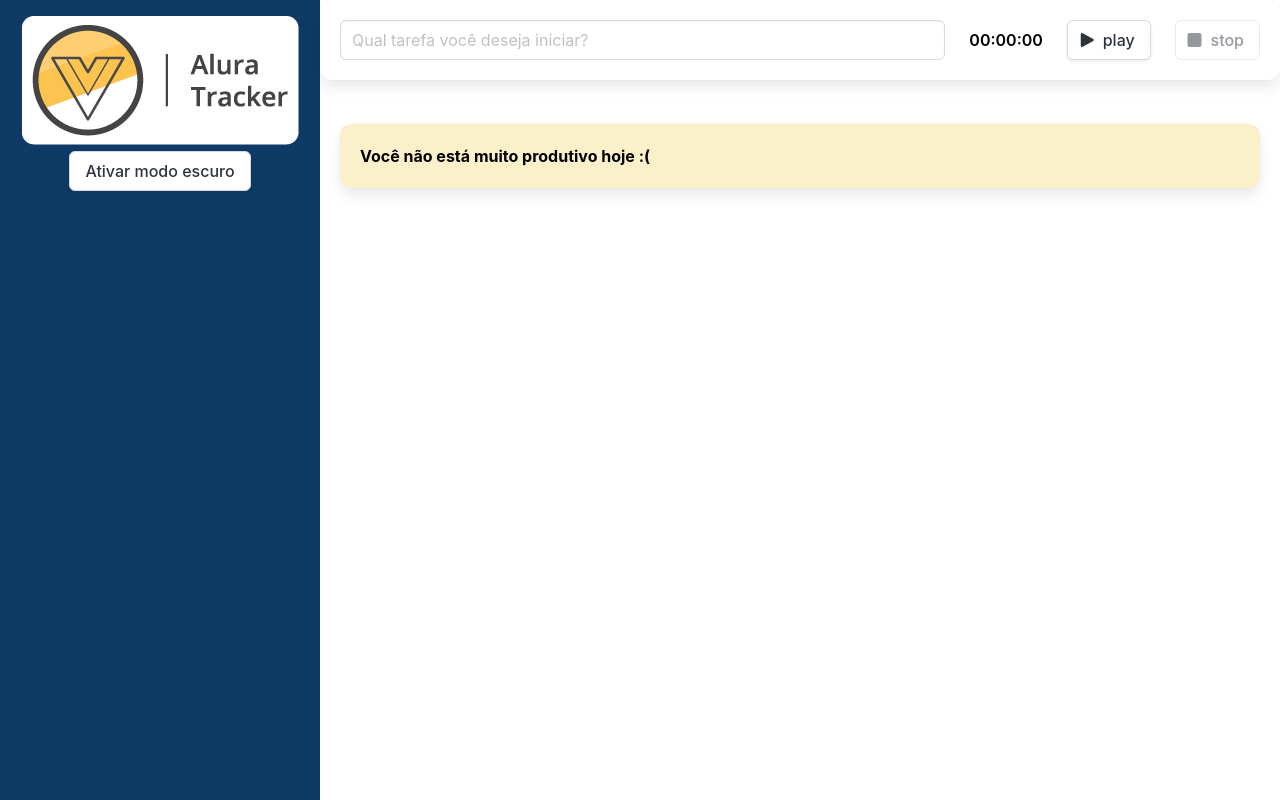
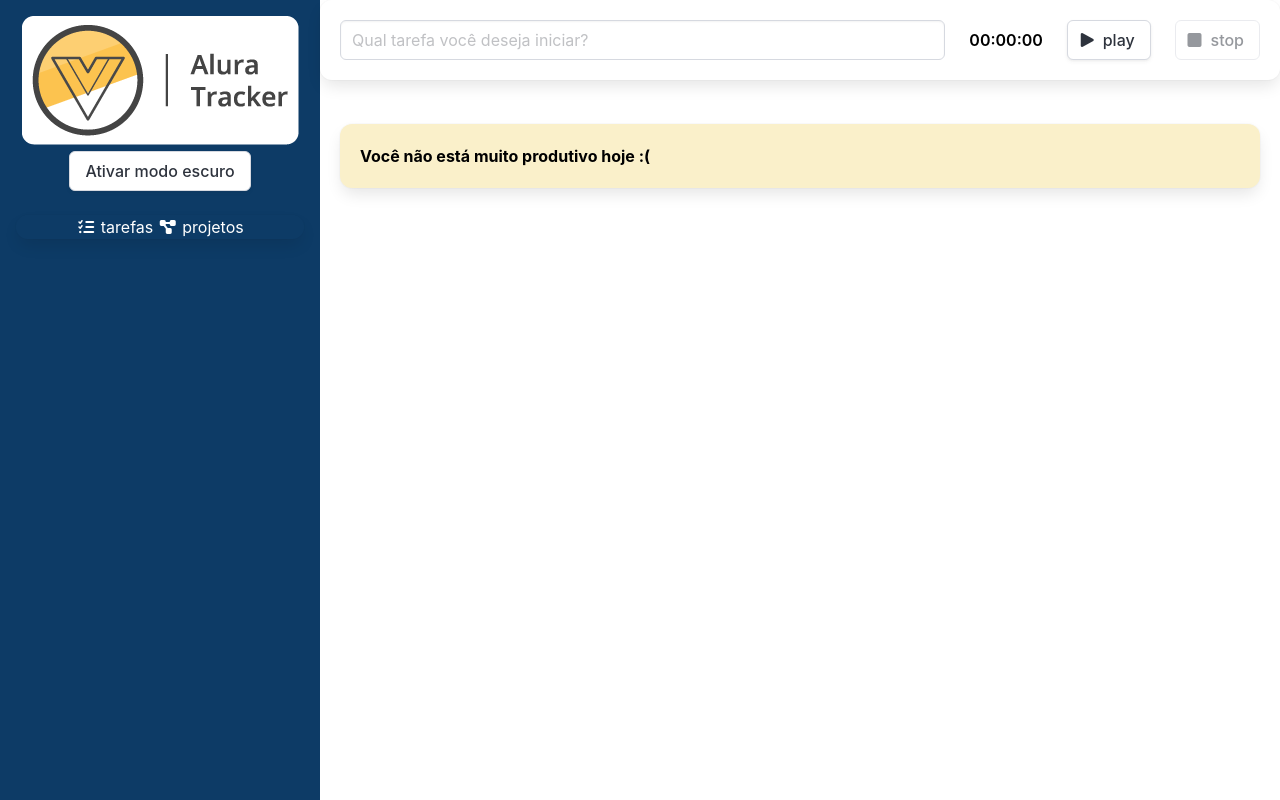
Before and after one commit to Leandrotxr/alura-tracker, a Vue app: page /#/ in a window 1280 px wide. Built offline with nearby package versions, Linux system fonts and the light colour scheme.

Commit message:
feat: adicionando links para outras páginas

```diff
--- a/src/components/BarraLateral.vue
+++ b/src/components/BarraLateral.vue
@@ -6,6 +6,20 @@
         <button class="button" @click="alterarTema">
           {{ textoBotao }}
         </button>
+        <nav class="panel mt-5">
+          <ul>
+            <li>
+              <RouterLink to="/" class="link">
+                <i class="fas fa-tasks"></i>
+                tarefas
+              </RouterLink>
+              <RouterLink to="/projetos" class="link">
+                <i class="fas fa-project-diagram"></i>
+                projetos
+              </RouterLink>
+            </li>
+          </ul>
+        </nav>
     </header>
 </template>
 
@@ -51,4 +65,16 @@
     height: auto;
   }
 }
+.painel li {
+  margin: 8px;
+}
+.link {
+  color: #fff;
+}
+.link:hover {
+  color: #FAF0CA;
+}
+link.router-link-active {
+  color: #FAF0CA;
+}
 </style>
--- a/src/roteador/index.ts
+++ b/src/roteador/index.ts
@@ -1,11 +1,19 @@
 import Tarefas from "@/views/Tarefas.vue";
 import { createRouter, createWebHashHistory } from "vue-router";
+import Projetos from "@/views/Projetos.vue";
 
-const rotas = [{
-  path: '/',
-  name: 'Tarefas',
-  component: Tarefas
-}]
+const rotas = [
+  {
+    path: '/',
+    name: 'Tarefas',
+    component: Tarefas
+  },
+  {
+    path: '/projetos',
+    name: 'Projetos',
+    component: Projetos
+  }
+]
 
 const router = createRouter({
   history: createWebHashHistory(),
--- /dev/null
+++ b/src/views/Projetos.vue
@@ -0,0 +1,12 @@
+<template>
+    <h1>Projetos</h1>
+</template>
+
+<script lang="ts">
+import { defineComponent } from 'vue';
+
+export default defineComponent({
+    name: 'Projetos'
+})
+
+</script>
```
